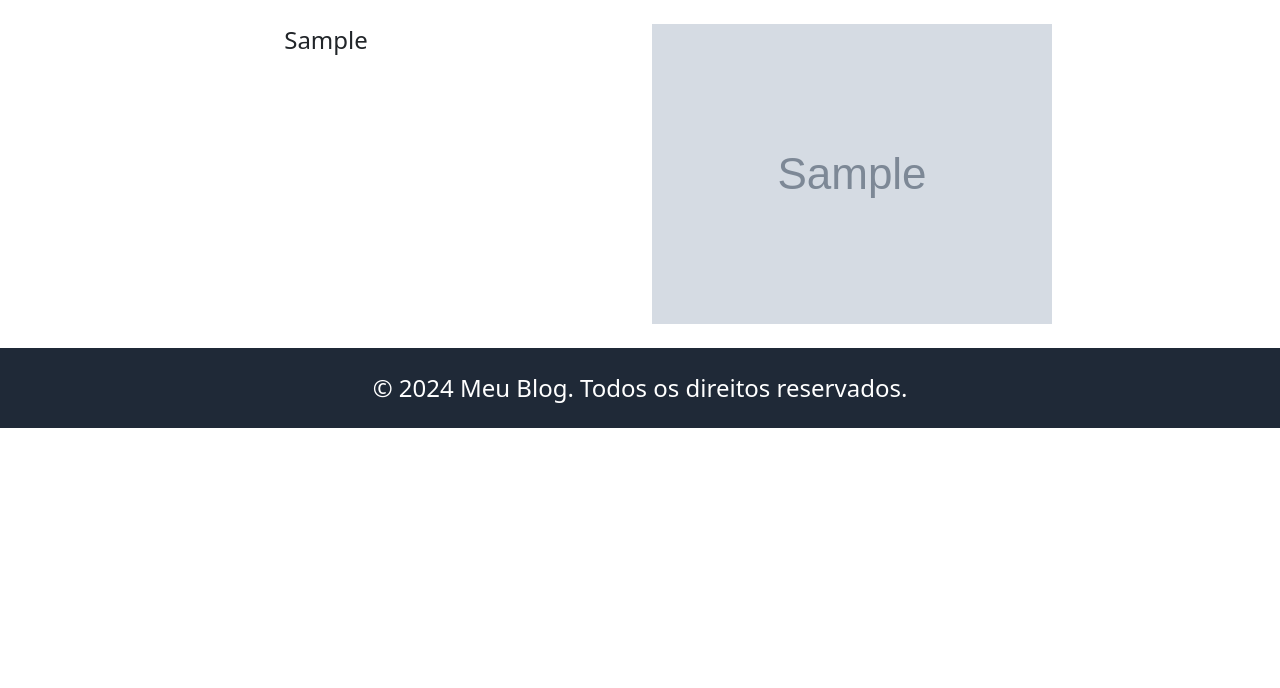
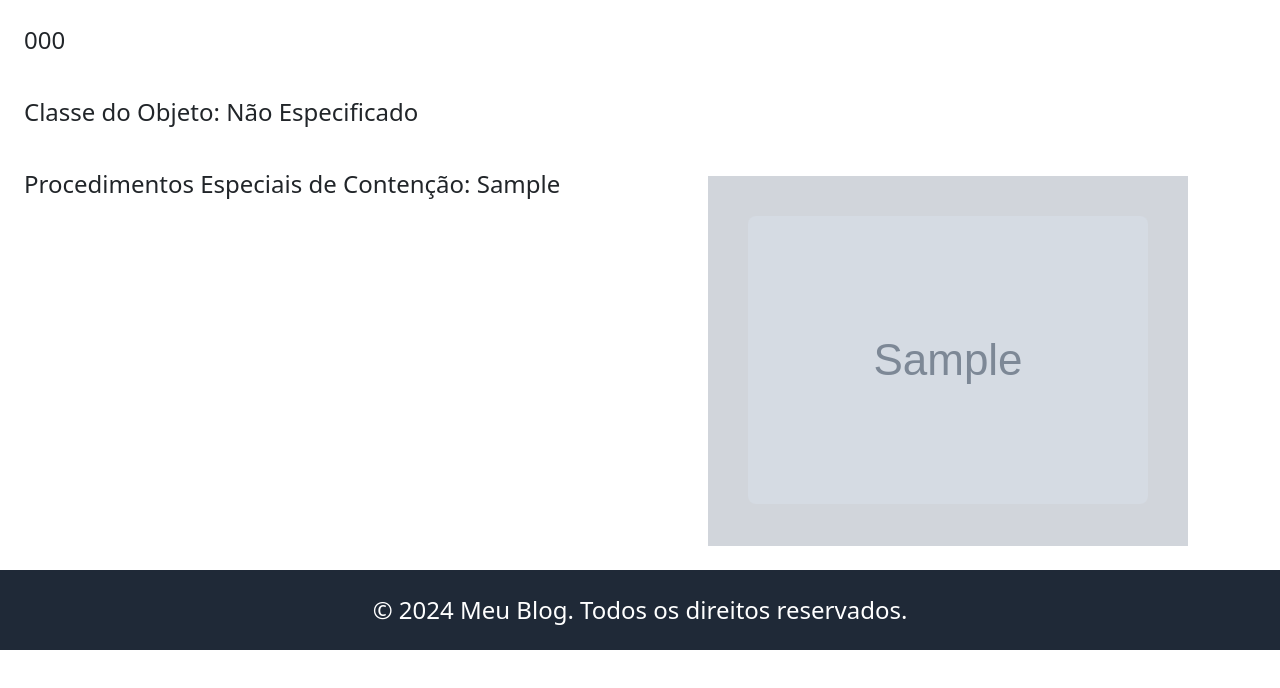
Before and after one commit to KauanCarolino/SCP-Blog, a Django app: page /publication/1/ in a window 1280 px wide. Shown: the part 112-800 px from the top of the page. Run offline with Django 5.2, Linux system fonts and the light colour scheme; tables that the repository leaves empty hold one stand-in row (values such as "Sample post"); grey boxes marked "Sample" are stand-in pictures; some libraries are stand-ins or nearby versions.

Commit message:
correcoes de migracoes

```diff
--- a/base_static/blog/css/output.css
+++ b/base_static/blog/css/output.css
@@ -1117,6 +1117,14 @@ input:checked + .toggle-bg {
   z-index: 50;
 }
 
+.col-span-1 {
+  grid-column: span 1 / span 1;
+}
+
+.col-span-2 {
+  grid-column: span 2 / span 2;
+}
+
 .mx-12 {
   margin-left: 3rem;
   margin-right: 3rem;
@@ -1151,10 +1159,6 @@ input:checked + .toggle-bg {
   margin-top: 0.5rem;
 }
 
-.mt-4 {
-  margin-top: 1rem;
-}
-
 .block {
   display: block;
 }
@@ -1203,10 +1207,18 @@ input:checked + .toggle-bg {
   height: 15rem;
 }
 
+.h-72 {
+  height: 18rem;
+}
+
 .h-9 {
   height: 2.25rem;
 }
 
+.h-\[370px\] {
+  height: 370px;
+}
+
 .w-1\/2 {
   width: 50%;
 }
@@ -1225,6 +1237,10 @@ input:checked + .toggle-bg {
 
 .w-64 {
   width: 16rem;
+}
+
+.w-\[400px\] {
+  width: 400px;
 }
 
 .w-auto {
@@ -1464,6 +1480,11 @@ input:checked + .toggle-bg {
   background-color: rgb(229 231 235 / var(--tw-bg-opacity));
 }
 
+.bg-gray-300 {
+  --tw-bg-opacity: 1;
+  background-color: rgb(209 213 219 / var(--tw-bg-opacity));
+}
+
 .bg-gray-800 {
   --tw-bg-opacity: 1;
   background-color: rgb(31 41 55 / var(--tw-bg-opacity));
@@ -1491,6 +1512,10 @@ input:checked + .toggle-bg {
   padding: 0.25rem;
 }
 
+.p-10 {
+  padding: 2.5rem;
+}
+
 .p-2 {
   padding: 0.5rem;
 }
@@ -1549,6 +1574,10 @@ input:checked + .toggle-bg {
 
 .pt-8 {
   padding-top: 2rem;
+}
+
+.text-left {
+  text-align: left;
 }
 
 .text-center {
--- a/blog/models.py
+++ b/blog/models.py
@@ -8,11 +8,23 @@ class Category(models.Model):
     def __str__(self):
         return self.name
 
+NOT_SPECIFIED = 'NOT_SPECIFIED'
+SAFE = 'SAFE'
+EUCLID = 'EUCLID'
+KETER = 'KETER'
+
+OBJECT_CLASS_CHOICES = (
+    (NOT_SPECIFIED, "Não Especificado"),
+    (SAFE, "Seguro"),
+    (EUCLID, "Euclideo"),
+    (KETER, "Keter"),
+)
 
 class Publication(models.Model):
     title = models.CharField(max_length=50)
     item_number = models.CharField(max_length=50)
     name_SCP = models.CharField(max_length=50)
+    object_class = models.CharField(max_length=13, choices=OBJECT_CLASS_CHOICES, default=NOT_SPECIFIED)
     image = models.ImageField(upload_to='scpImage/cover/%Y/%m/%d/', blank=True, default='')
     resume = models.CharField(max_length=100)
     special_containment_procedures = models.TextField()
--- a/templates/page/publication_detail.html
+++ b/templates/page/publication_detail.html
@@ -6,17 +6,28 @@
 {% block content %}
 
 <div class="container p-4">
-    <div class="row">
-        <div class="col-md-6">
-            <p class="text-center text-md-left">{{ object.special_containment_procedures }}</p>
+    <div class="grid grid-cols-1 lg:grid-cols-2 gap-y-10">
+
+        <div class="col-span-2">
+            <p class="text-left">{{ object.item_number }}</p>
         </div>
 
-        <div class="col-md-6 mt-4 mt-md-0">
-            {% if object.image %}
-                <img src="{{ object.image.url }}" alt="Imagem {{ object.title }}" class="img-fluid">
-            {% else %}
-                <img src="{% static "blog/img/scp-image-default.jpg" %}" alt="Imagem {{ object.title }}" class="img-fluid">
-            {% endif %}
+        <div class="col-span-2">
+            <p class="text-left">Classe do Objeto: {{ object.get_object_class_display }}</p>
+        </div>
+
+        <div class="col-span-1">
+            <p class="text-left">Procedimentos Especiais de Contenção: {{ object.special_containment_procedures }}</p>
+        </div>
+
+        <div class="col-span-1 mt-2 mx-auto bg-gray-300 p-10 h-[370px]">
+            <div class="relative">
+                {% if object.image %}
+                    <img src="{{ object.image.url }}" alt="Imagem {{ object.title }}" class="w-[400px] h-72 rounded-lg">
+                {% else %}
+                    <img src="{% static "blog/img/scp-image-default.jpg" %}" alt="Imagem {{ object.title }}" class="w-[400px] h-72 object-cover rounded-lg">
+                {% endif %}
+            </div>
         </div>
     </div>
 </div>
```
Also changed, not shown: blog/migrations/0001_initial.py (deleted), blog/migrations/0002_alter_publication_addendum_alter_publication_resume.py (deleted), blog/migrations/0003_alter_publication_addendum.py (deleted), blog/migrations/__init__.py (deleted).
